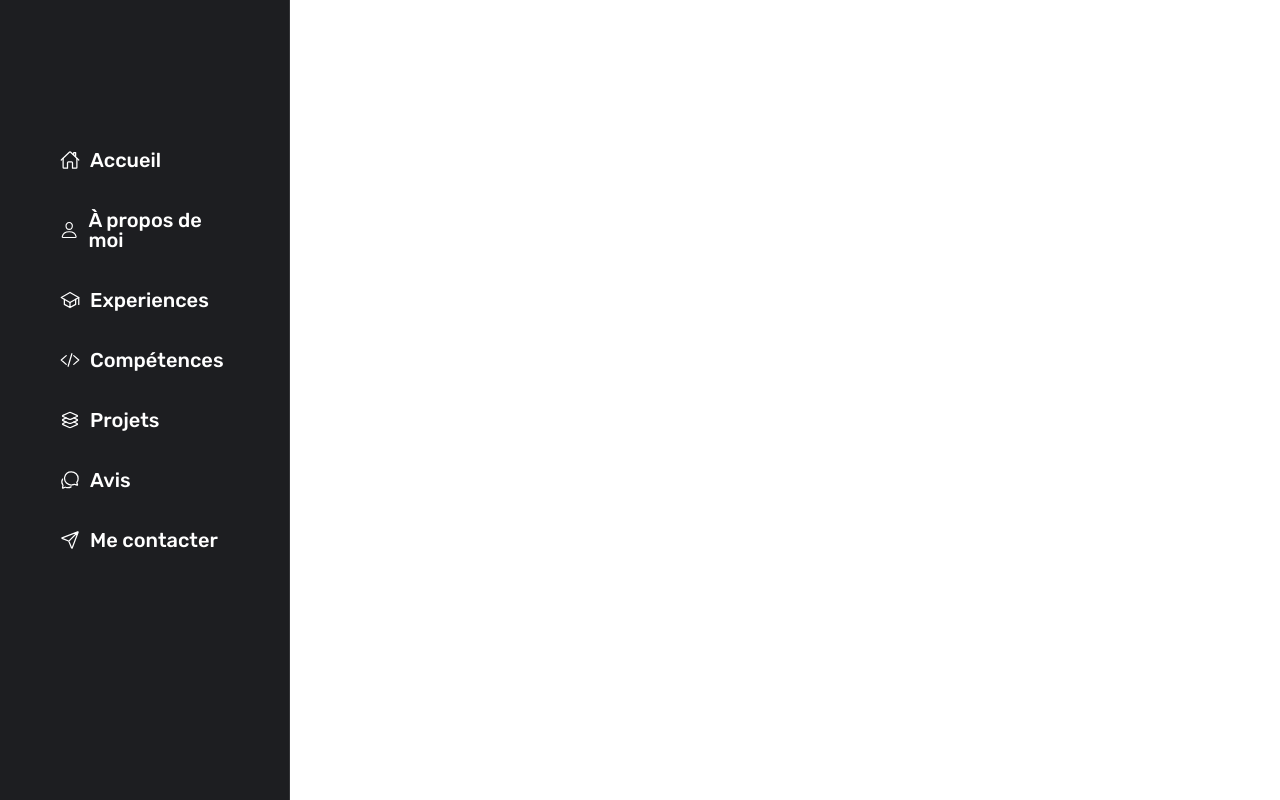
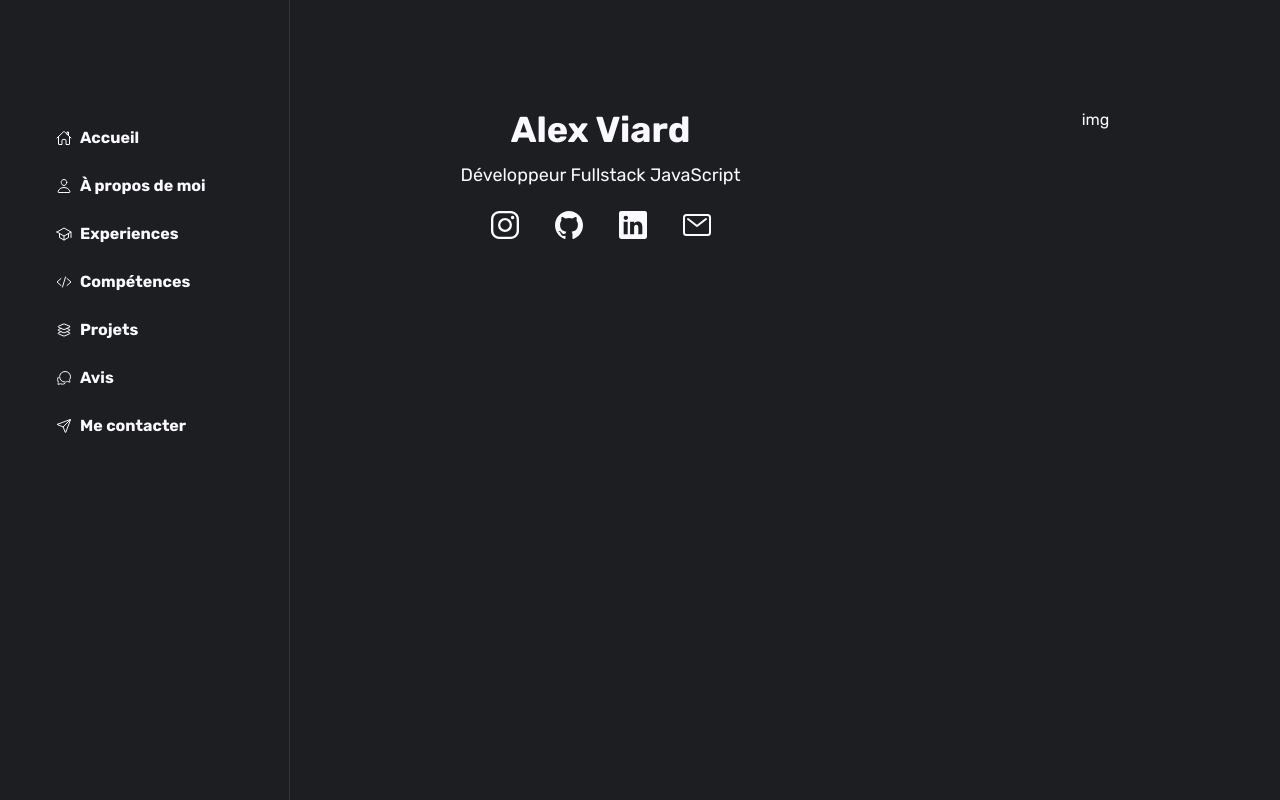
Before and after one commit to AlexViard/portfolio, a React app: page / in a window 1280 px wide. Built offline with nearby package versions, Linux system fonts and the light colour scheme.

Commit message:
header start

```diff
--- a/src/components/App/index.js
+++ b/src/components/App/index.js
@@ -3,6 +3,7 @@ import React from 'react';
 
 // == Import components
 import Menu from 'src/components/Menu';
+import Header from 'src/components/Header';
 
 import './styles.scss';
 
@@ -10,6 +11,7 @@ import './styles.scss';
 const App = () => (
   <div className="app">
     <Menu />
+    <Header />
   </div>
 );
 
--- a/src/components/Header/index.js
+++ b/src/components/Header/index.js
@@ -0,0 +1,46 @@
+import React from 'react';
+// import PropTypes from 'prop-types';
+import {
+  IoLogoInstagram,
+  IoLogoGithub,
+  IoLogoLinkedin,
+  IoMailOutline,
+} from 'react-icons/io5';
+import './style.scss';
+
+const Header = () => (
+  <div className="header">
+    <div className="header-intro">
+      <h1 className="header-title">Alex Viard</h1>
+      <h2 className="header-subtitle">Développeur Fullstack JavaScript</h2>
+      <ul className="header-list">
+        <li className="header-list-icon">
+          <IoLogoInstagram />
+        </li>
+        <li className="header-list-icon">
+          <IoLogoGithub />
+        </li>
+        <li className="header-list-icon">
+          <IoLogoLinkedin />
+        </li>
+        <li className="header-list-icon">
+          <IoMailOutline />
+        </li>
+      </ul>
+    </div>
+    <div className="header-img">
+      <p>img</p>
+      <img src="" alt="" />
+    </div>
+  </div>
+);
+
+// Header.propTypes = {
+
+// };
+
+// Header.defaultProps = {
+
+// };
+
+export default Header;
--- a/src/components/Header/style.scss
+++ b/src/components/Header/style.scss
@@ -0,0 +1,36 @@
+@use 'src/styles/vars';
+
+.header {
+  margin-left: 290px;
+  display: flex;
+  justify-content: space-around;
+  background-color: vars.$primary-color;
+  color: vars.$secondary-color;
+  height: 100vh;
+  padding-top: 7em;
+
+  &-intro {
+    text-align: center;
+  }
+
+  &-title {
+    font-size: vars.$title-size;
+    margin-bottom: 0.5em;
+    font-weight: vars.$bold-weight;
+  }
+
+  &-subtitle {
+    font-size: vars.$subtitle-size;
+    margin-bottom: 0.5em;
+  }
+
+  &-list {
+    font-size: 2em;
+    display: flex;
+    justify-content: center;
+
+    &-icon {
+      margin: 0.5em;
+    }
+  }
+}
--- a/src/components/Menu/style.scss
+++ b/src/components/Menu/style.scss
@@ -1,7 +1,7 @@
 @use 'src/styles/vars';
 
 .menu {
-  color: #fff;
+  color: vars.$secondary-color;
   border-right: 1px solid hsla(0,0%,100%,.1);
   background: vars.$primary-color;
   padding: 50px 40px 40px;
@@ -12,8 +12,8 @@
   top: 0;
   width: 290px;
   transition: all .3s ease-in-out;
-  font-size: 20px;
-  font-weight: 500;
+  font-size: vars.$text-size;
+  font-weight: vars.$bold-weight;
 
   &-nav {
     margin-top: 4em;
--- a/src/styles/_vars.scss
+++ b/src/styles/_vars.scss
@@ -2,4 +2,11 @@ $primary-color: #1D1E21;
 $secondary-color: #F9F9FF;
 $third-color: #BA2929;
 
-$text-weight: 400;
+$light-weight: 300;
+$regular-weight: 400;
+$medium-weight: 500;
+$bold-weight: 700;
+
+$title-size: 36px;
+$subtitle-size: 18px;
+$text-size: 16px;
```
